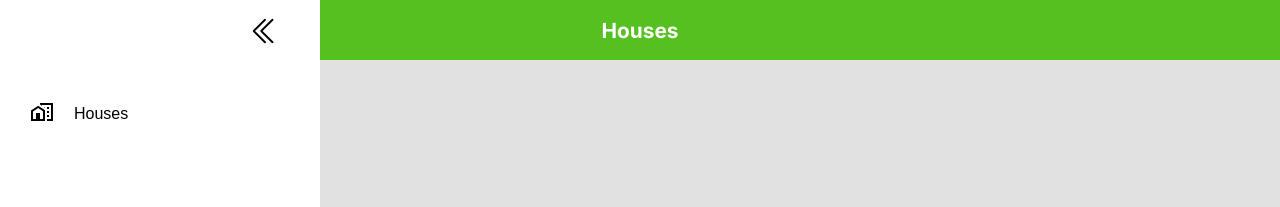
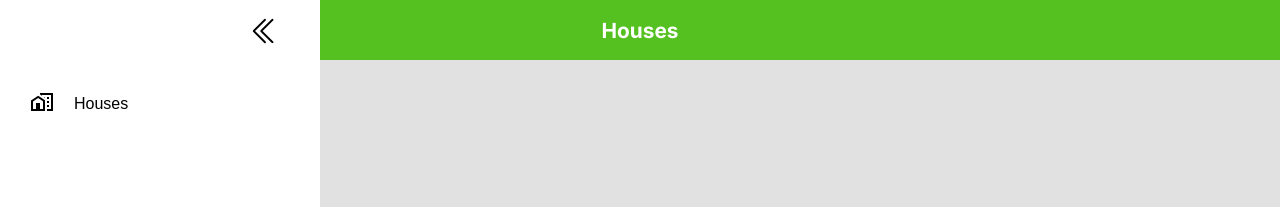
Before and after one commit to igor-ign/Green-Valley, a React (Create React App) app in the folder web/: page /admin/houses in a window 1280 px wide. Both pictures are taken after a click on the button 35 px from the left and 32 px from the top of the page. Shown: the top 207 px of the page. Built offline with nearby package versions, Linux system fonts and the light colour scheme.

Commit message:
feat: item navigation

```diff
--- a/web/src/components/admin-header/components/index.jsx
+++ b/web/src/components/admin-header/components/index.jsx
@@ -1,15 +1,20 @@
+import { useNavigate } from "react-router-dom";
 import { ExitToApp } from "@material-ui/icons";
-import { ADMIN_NAVBAR_ITEMS } from "../../../app-constants";
+import { ADMIN_NAVBAR_ITEMS, ROUTES } from "../../../app-constants";
 import "./style.scss";
 
 export function AdminNavbar({ isOpen }) {
+  const navigate = useNavigate();
   return (
     <nav className={`${isOpen ? "nav--open" : "nav--closed"}`}>
       <ul className="nav__items">
         {ADMIN_NAVBAR_ITEMS.map((item) => {
           return (
             <li key={item.id} className="nav__item">
-              <button className="item__button">
+              <button
+                className="item__button"
+                onClick={() => navigate(item.path)}
+              >
                 <div className="item__icon">{item.icon}</div>
                 <h3 className="item__name">{item.name}</h3>
               </button>
@@ -17,7 +22,7 @@ export function AdminNavbar({ isOpen }) {
           );
         })}
       </ul>
-      <button className="nav__logout">
+      <button className="nav__logout" onClick={() => navigate(ROUTES.LOGIN)}>
         <div className="logout__icon">
           <ExitToApp />
         </div>
--- a/web/src/components/admin-header/components/style.scss
+++ b/web/src/components/admin-header/components/style.scss
@@ -30,7 +30,7 @@
                 cursor: pointer;
                 display: flex;
                 gap: 20px;
-                padding: 30px;
+                padding: 20px 30px;
                 transition: ease-in-out .3s;
                 width: 100%;
 
```
